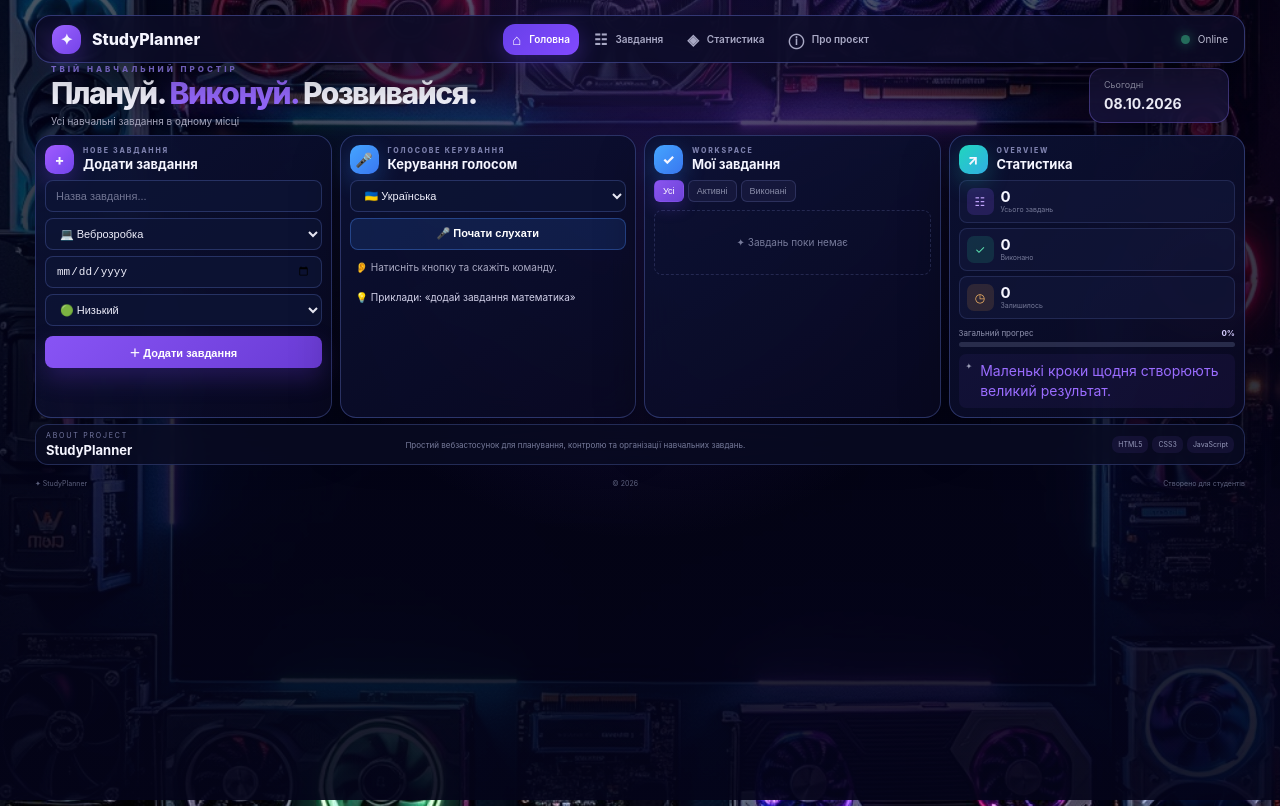
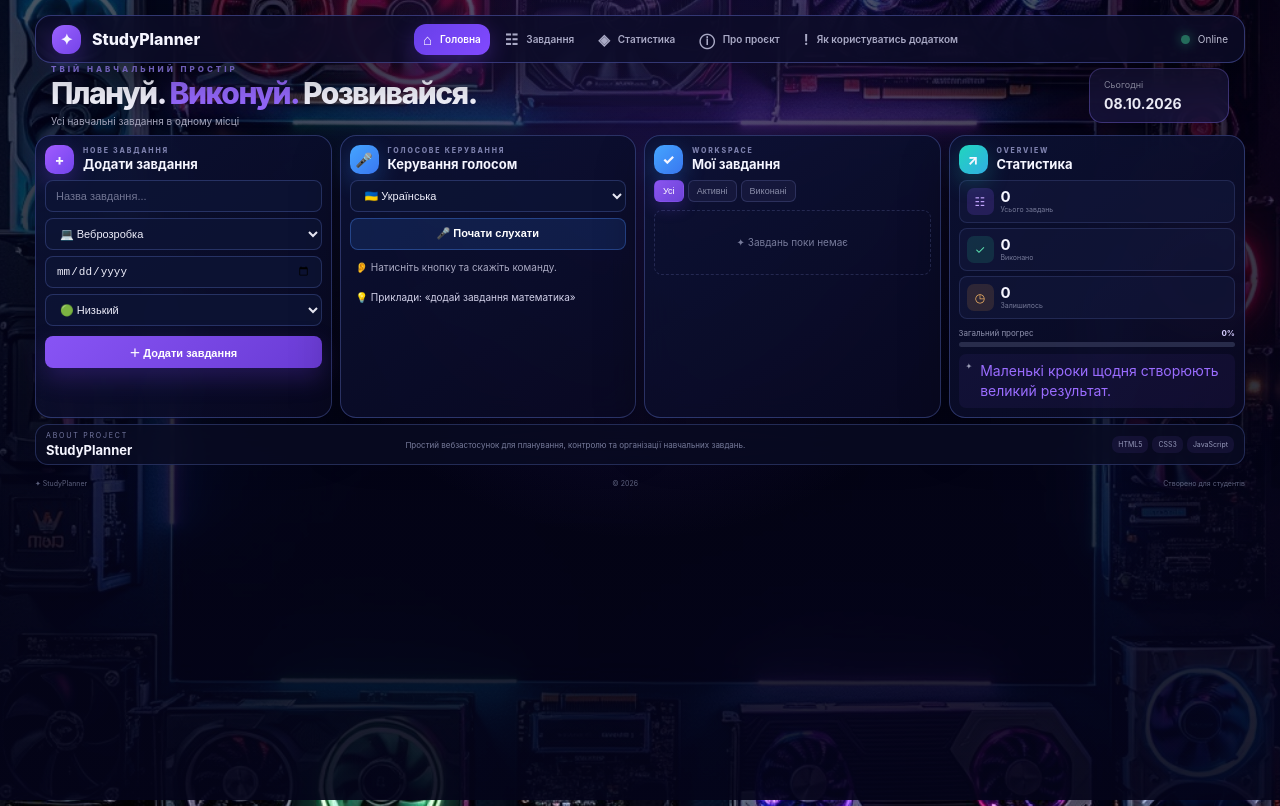
Before and after one commit to sasha19858977-hash/-1, a plain HTML site: page index.html in a window 1280 px wide. Drawn offline with Linux system fonts and the light colour scheme.

Commit message:
Update index.html

```diff
--- a/index.html
+++ b/index.html
@@ -43,6 +43,11 @@
             <a href="#about">
                 <span>ⓘ</span>
                 Про проєкт
+            </a>
+            </a>
+            <a href="#about">
+                <span>!</span>
+                Як користуватись додатком
             </a>
         </div>
         <div class="online">
```
